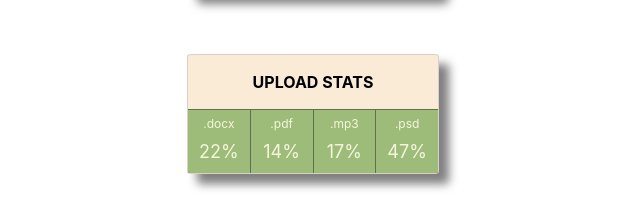
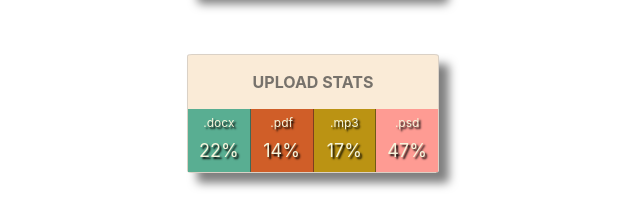
Before and after one commit to raspiotr/goit-react-hw-01-components, a React (Create React App) app: page / in a window 1280 px wide. Shown: the part 381-604 px from the top of the page, without its empty margins (327-967 px from the left). Built offline with nearby package versions, Linux system fonts and the light colour scheme.

Commit message:
statistics task ready

```diff
--- a/src/components/Statistics/Statistics.js
+++ b/src/components/Statistics/Statistics.js
@@ -1,14 +1,19 @@
 import css from './Statistics.module.css';
 import PropTypes from 'prop-types';
+import { getRandomHexColor } from './getRandomHexColor';
 
 export const Statistics = props => {
   return (
     <section className={css.statistics}>
-      <h2 className={css.title}>{props.title}</h2>
+      {props.title && <h2 className={css.title}>{props.title}</h2>}
 
       <ul className={css.statList}>
         {props.stats.map(stat => (
-          <li key={stat.id} className={css.item}>
+          <li
+            key={stat.id}
+            className={css.item}
+            style={{ backgroundColor: getRandomHexColor() }}
+          >
             <span className={css.label}>{stat.label}</span>
             <span className={css.percentage}>{stat.percentage}%</span>
           </li>
@@ -19,7 +24,7 @@ export const Statistics = props => {
 };
 
 Statistics.propTypes = {
-  title: PropTypes.string.isRequired,
+  title: PropTypes.string,
   stats: PropTypes.arrayOf(
     PropTypes.shape({
       id: PropTypes.string.isRequired,
--- a/src/components/Statistics/Statistics.module.css
+++ b/src/components/Statistics/Statistics.module.css
@@ -13,13 +13,13 @@
   text-transform: uppercase;
   margin: 15px auto;
   font-size: 16px;
+  color: rgba(53, 53, 53, 0.671);
 }
 
 .statList {
   display: flex;
   justify-content: space-around;
   align-items: center;
-  background-color: rgba(86, 151, 48, 0.555);
 }
 
 .item {
@@ -28,7 +28,6 @@
   flex-direction: column;
   align-items: center;
   gap: 5px;
-  border-top: 1px solid rgba(26, 25, 25, 0.459);
   padding-top: 5px;
   padding-bottom: 8px;
 }
@@ -40,9 +39,11 @@
 .label {
   font-size: 12px;
   color: beige;
+  text-shadow: 2px 2px 2px black;
 }
 
 .percentage {
   color: beige;
   font-size: 18px;
+  text-shadow: 2px 2px 2px black;
 }
--- /dev/null
+++ b/src/components/Statistics/getRandomHexColor.js
@@ -0,0 +1,5 @@
+export function getRandomHexColor() {
+  return `#${Math.floor(Math.random() * 16777215)
+    .toString(16)
+    .padStart(6, 0)}`;
+}
```
